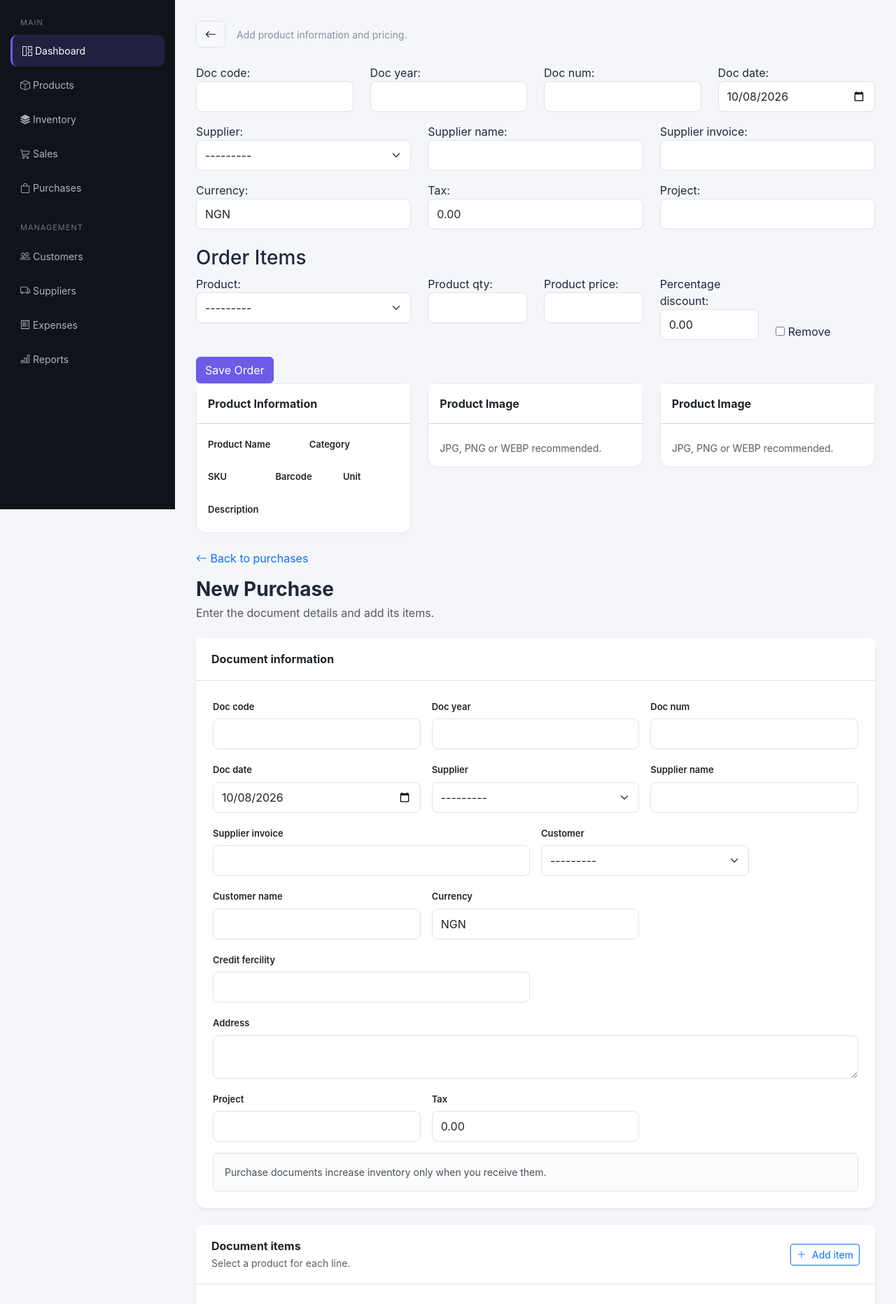
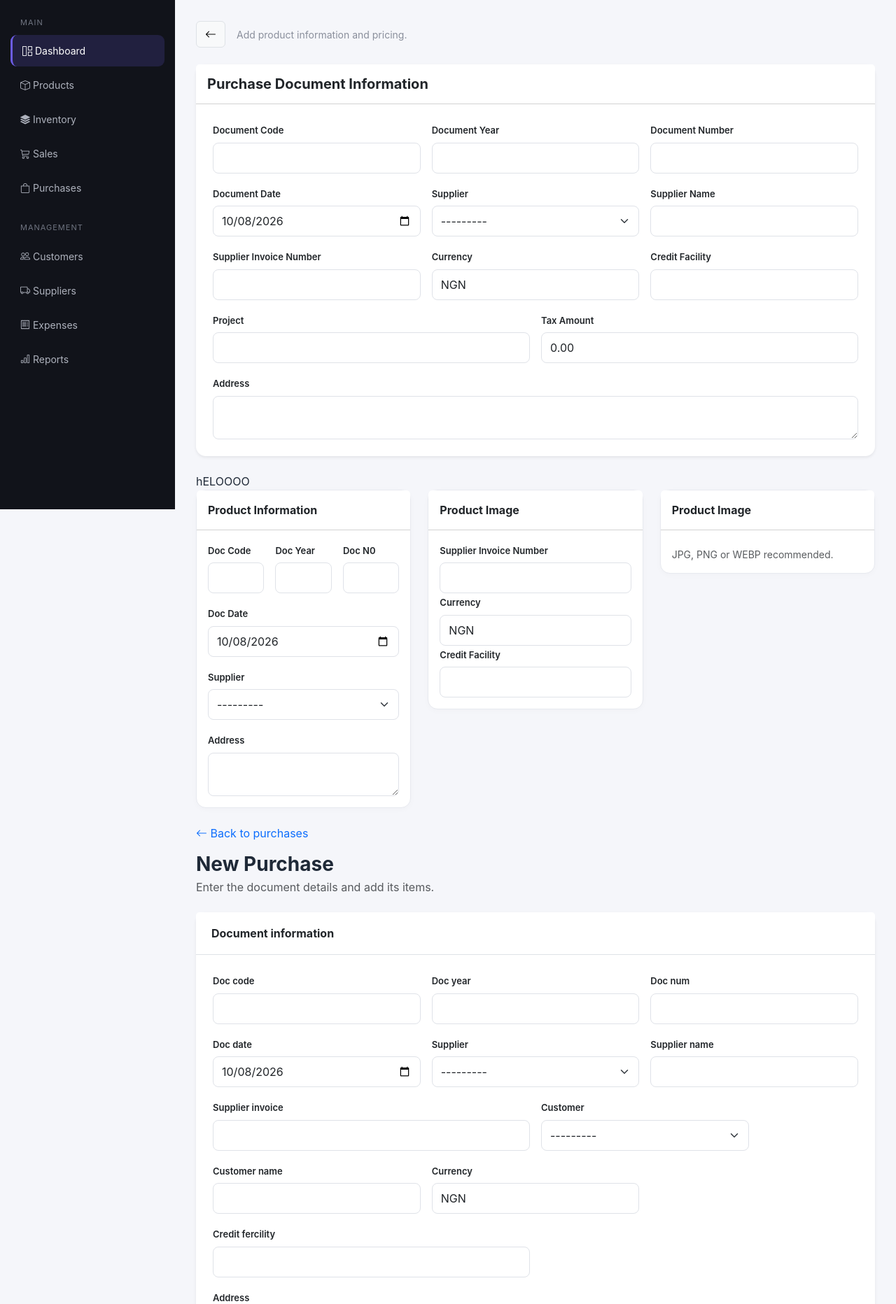
Before and after one commit to Josiah5x/Mini-Inventory-System, a Django app: page /documents/purchases/add/ in a window 1280 px wide. Shown: the part 72-1936 px from the top of the page at 70% size. Run offline with Django 5.2, Linux system fonts and the light colour scheme; a user stored in the database is signed in; data comes from the database, SQL or seed files in the repository.

Commit message:
Refactory the template

```diff
--- a/mini_inventory/templates/documents/document_form.html
+++ b/mini_inventory/templates/documents/document_form.html
@@ -32,117 +32,121 @@
 </div>
 
 
-<form method="post">
-    {% csrf_token %}
+<div class="card shadow-sm border-0 mb-4">
+    <div class="card-header bg-white py-3">
+        <h5 class="mb-0 fw-bold">Purchase Document Information</h5>
+    </div>
 
-    <!-- 1. Render Document Header Metadata Fields -->
-    <div class="row">
-        <div class="col-md-3">
-            {{ form.doc_code.label_tag }}
+    <div class="card-body p-4">
+        <div class="row g-3">
+
+            <!-- Document identification -->
+            <div class="col-md-4">
+                <label for="{{ form.doc_code.id_for_label }}" class="form-label">
+                    Document Code
+                </label>
                 {{ form.doc_code }}
                 {{ form.doc_code.errors }}
             </div>
-        <div class="col-md-3">
-            {{ form.doc_year.label_tag }}
+
+            <div class="col-md-4">
+                <label for="{{ form.doc_year.id_for_label }}" class="form-label">
+                    Document Year
+                </label>
                 {{ form.doc_year }}
                 {{ form.doc_year.errors }}
             </div>
-        <div class="col-md-3">
-            {{ form.doc_num.label_tag }}
+
+            <div class="col-md-4">
+                <label for="{{ form.doc_num.id_for_label }}" class="form-label">
+                    Document Number
+                </label>
                 {{ form.doc_num }}
                 {{ form.doc_num.errors }}
             </div>
-        <div class="col-md-3">
-            {{ form.doc_date.label_tag }}
+
+            <div class="col-md-4">
+                <label for="{{ form.doc_date.id_for_label }}" class="form-label">
+                    Document Date
+                </label>
                 {{ form.doc_date }}
                 {{ form.doc_date.errors }}
             </div>
-    </div>
 
-    <!-- 2. Selectively Render Only Supplier Fields (Omit Customer Fields) -->
-    <div class="row mt-3">
+            <!-- Supplier information -->
             <div class="col-md-4">
-            {{ form.supplier.label_tag }}
+                <label for="{{ form.supplier.id_for_label }}" class="form-label">
+                    Supplier
+                </label>
                 {{ form.supplier }}
                 {{ form.supplier.errors }}
             </div>
+
             <div class="col-md-4">
-            {{ form.supplier_name.label_tag }}
+                <label for="{{ form.supplier_name.id_for_label }}" class="form-label">
+                    Supplier Name
+                </label>
                 {{ form.supplier_name }}
                 {{ form.supplier_name.errors }}
             </div>
+
             <div class="col-md-4">
-            {{ form.supplier_invoice.label_tag }}
+                <label for="{{ form.supplier_invoice.id_for_label }}" class="form-label">
+                    Supplier Invoice Number
+                </label>
                 {{ form.supplier_invoice }}
                 {{ form.supplier_invoice.errors }}
             </div>
-    </div>
 
-    <!-- 3. Render Financial and Logistic Details -->
-    <div class="row mt-3">
+            <!-- Financial information -->
             <div class="col-md-4">
-            {{ form.currency.label_tag }}
+                <label for="{{ form.currency.id_for_label }}" class="form-label">
+                    Currency
+                </label>
                 {{ form.currency }}
                 {{ form.currency.errors }}
             </div>
+
             <div class="col-md-4">
-            {{ form.tax.label_tag }}
+                <label for="{{ form.credit_fercility.id_for_label }}" class="form-label">
+                    Credit Facility
+                </label>
+                {{ form.credit_fercility }}
+                {{ form.credit_fercility.errors }}
+            </div>
+
+            <!-- Other information -->
+            <div class="col-md-6">
+                <label for="{{ form.project.id_for_label }}" class="form-label">
+                    Project
+                </label>
+                {{ form.project }}
+                {{ form.project.errors }}
+            </div>
+
+            <div class="col-md-6">
+                <label for="{{ form.tax.id_for_label }}" class="form-label">
+                    Tax Amount
+                </label>
                 {{ form.tax }}
                 {{ form.tax.errors }}
             </div>
-        <div class="col-md-4">
-            {{ form.project.label_tag }}
-            {{ form.project }}
-            {{ form.project.errors }}
+
+            <div class="col-12">
+                <label for="{{ form.address.id_for_label }}" class="form-label">
+                    Address
+                </label>
+                {{ form.address }}
+                {{ form.address.errors }}
+            </div>
+
+        </div>
     </div>
 </div>
 
-    <!-- 4. Render Formset Management Data (Crucial for Inline Formsets) -->
-    <h3 class="mt-4">Order Items</h3>
-    {{ formset.management_form }}
-
-    <!-- 5. Loop through formset rows -->
-    <div id="formset-container">
-        {% for inline_form in formset %}
-            <div class="row mt-2 item-row">
-                <!-- Hidden fields like ID and DELETE checkboxes -->
-                {{ inline_form.id }}
-
-                <div class="col-md-4">
-                    {{ inline_form.product.label_tag }}
-                    {{ inline_form.product }}
-                    {{ inline_form.product.errors }}
+<div>
+    hELOOOO
 </div>
-                <div class="col-md-2">
-                    {{ inline_form.product_qty.label_tag }}
-                    {{ inline_form.product_qty }}
-                    {{ inline_form.product_qty.errors }}
-                </div>
-                <div class="col-md-2">
-                    {{ inline_form.product_price.label_tag }}
-                    {{ inline_form.product_price }}
-                    {{ inline_form.product_price.errors }}
-                </div>
-                <div class="col-md-2">
-                    {{ inline_form.percentage_discount.label_tag }}
-                    {{ inline_form.percentage_discount }}
-                    {{ inline_form.percentage_discount.errors }}
-                </div>
-
-                {% if formset.can_delete %}
-                    <div class="col-md-2 align-self-end">
-                        {{ inline_form.DELETE }} Remove
-                    </div>
-                {% endif %}
-            </div>
-        {% endfor %}
-    </div>
-
-    <button type="submit" class="btn btn-primary mt-4">Save Order</button>
-</form>
-
-
-
 <form method="POST" enctype="multipart/form-data">
 
     {% csrf_token %}
@@ -158,99 +162,61 @@
                 </div>
 
                 <div class="card-body">
+            <div class="row g-3">
 
-                    {% if form.non_field_errors %}
-
-                    <div class="alert alert-danger">
-                        {{ form.non_field_errors }}
+            <!-- Document identification -->
+            <div class="col-md-4">
+                <label for="{{ form.doc_code.id_for_label }}" class="form-label">
+                    Doc Code
+                </label>
+                {{ form.doc_code }}
+                {{ form.doc_code.errors }}
             </div>
 
-                    {% endif %}
-
-
-                    <div class="row g-3">
-
-                        <div class="col-md-6">
-
-                            <label class="form-label">
-                                Product Name
+            <div class="col-md-4">
+                <label for="{{ form.doc_year.id_for_label }}" class="form-label">
+                    Doc Year
                 </label>
-
-                            {{ form.name }}
-
-                            {% for error in form.name.errors %}
-                            <div class="text-danger small mt-1">
-                                {{ error }}
-                            </div>
-                            {% endfor %}
-
+                {{ form.doc_year }}
+                {{ form.doc_year.errors }}
             </div>
 
-
-                        <div class="col-md-6">
-
-                            <label class="form-label">
-                                Category
+            <div class="col-md-4">
+                <label for="{{ form.doc_num.id_for_label }}" class="form-label">
+                    Doc N0
                 </label>
-
-                            {{ form.category }}
-
-                            {% for error in form.category.errors %}
-                            <div class="text-danger small mt-1">
-                                {{ error }}
-                            </div>
-                            {% endfor %}
-
+                {{ form.doc_num }}
+                {{ form.doc_num.errors }}
             </div>
 
-
-                        <div class="col-md-4">
-
-                            <label class="form-label">
-                                SKU
+            <div class="col-12">
+                <label for="{{ form.doc_date.id_for_label }}" class="form-label">
+                    Doc Date
                 </label>
-
-                            {{ form.sku }}
-
+                {{ form.doc_date }}
+                {{ form.doc_date.errors }}
             </div>
 
-
-                        <div class="col-md-4">
-
-                            <label class="form-label">
-                                Barcode
+            <!-- Supplier information -->
+            <div class="col-12">
+                <label for="{{ form.supplier.id_for_label }}" class="form-label">
+                    Supplier
                 </label>
-
-                            {{ form.barcode }}
-
-                        </div>
-
-
-                        <div class="col-md-4">
-
-                            <label class="form-label">
-                                Unit
-                            </label>
-
-                            {{ form.unit }}
-
+                {{ form.supplier }}
+                {{ form.supplier.errors }}
             </div>
 
 
               <div class="col-12">
-
-                            <label class="form-label">
-                                Description
+                <label for="{{ form.address.id_for_label }}" class="form-label">
+                    Address
                 </label>
-
-                            {{ form.description }}
-
+                {{ form.address }}
+                {{ form.address.errors }}
             </div>
 
             </div>
-
         </div>
-
             </div>
         </div>
 
@@ -267,17 +233,29 @@
 
                 <div class="card-body">
 
-                    {% if product and product.image %}
+            <div class="col-12">
+                <label for="{{ form.supplier_invoice.id_for_label }}" class="form-label">
+                    Supplier Invoice Number
+                </label>
+                {{ form.supplier_invoice }}
+                {{ form.supplier_invoice.errors }}
+            </div>
 
-                    <img src="{{ product.image.url }}" class="img-fluid rounded mb-3"
-                        style="max-height:220px;width:100%;object-fit:cover;">
+            <!-- Financial information -->
+            <div class="col-12">
+                <label for="{{ form.currency.id_for_label }}" class="form-label">
+                    Currency
+                </label>
+                {{ form.currency }}
+                {{ form.currency.errors }}
+            </div>
 
-                    {% endif %}
-
-                    {{ form.image }}
-
-                    <div class="form-text mt-2">
-                        JPG, PNG or WEBP recommended.
+            <div class="col-12">
+                <label for="{{ form.credit_fercility.id_for_label }}" class="form-label">
+                    Credit Facility
+                </label>
+                {{ form.credit_fercility }}
+                {{ form.credit_fercility.errors }}
             </div>
 
                 </div>
```
Lines whose indentation alone changed are shown as unchanged.
